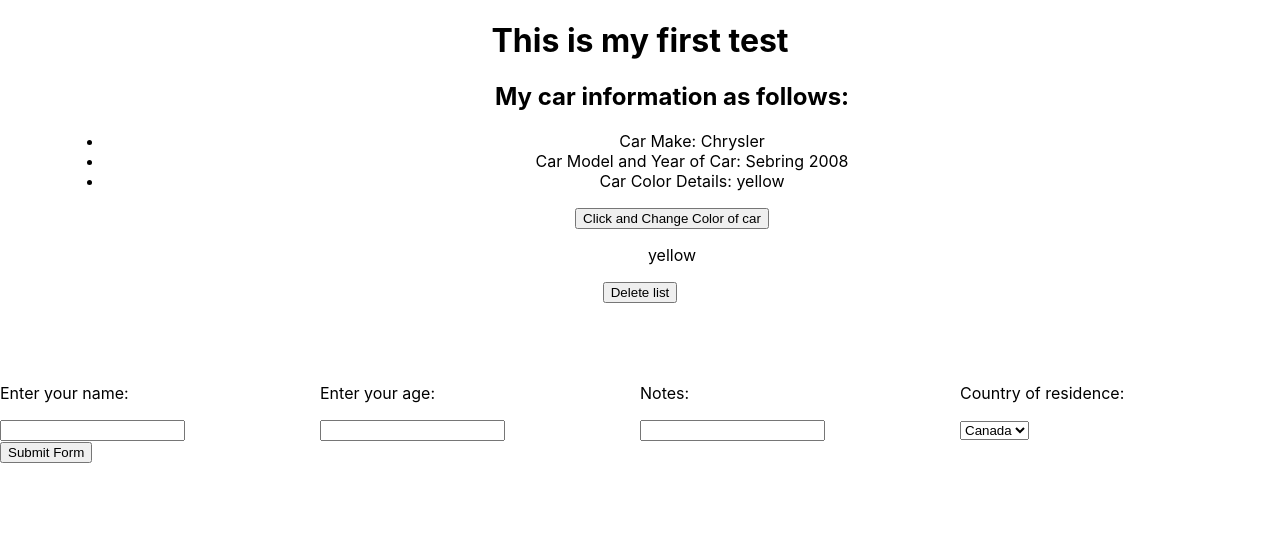
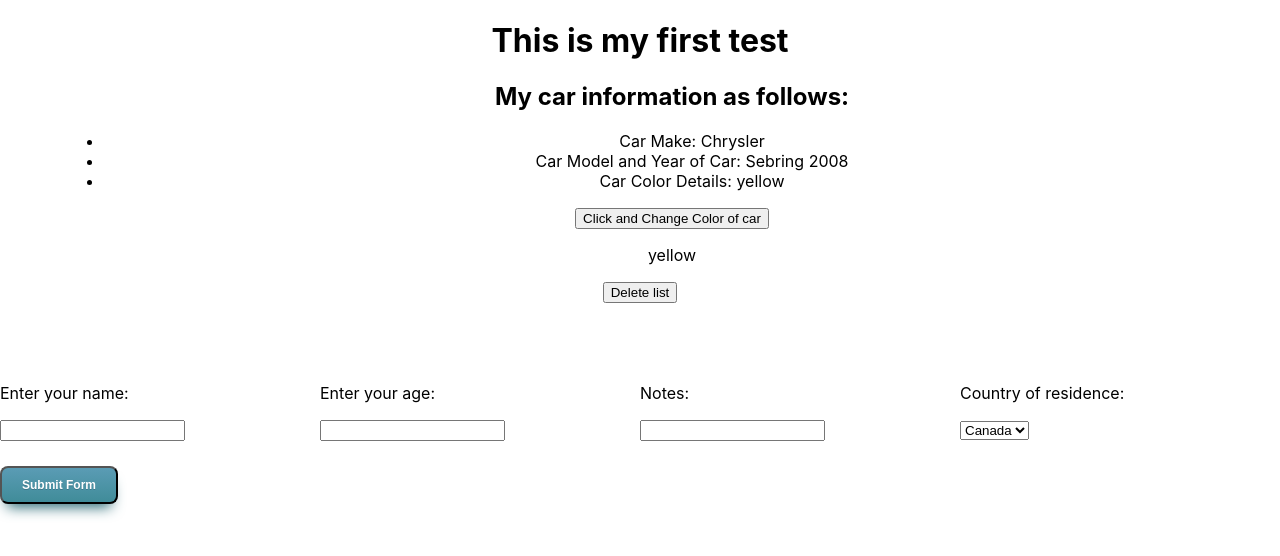
Before and after one commit to jvparien1/ReactRepository, a React (Create React App) app: page / in a window 1280 px wide. Shown: the top 556 px of the page. Built offline with nearby package versions, Linux system fonts and the light colour scheme.

Commit message:
css learning on ReactJS

```diff
--- /dev/null
+++ b/src/MyForm.css
@@ -0,0 +1,30 @@
+.btnAction {
+    box-shadow: 0px 10px 14px -7px #276873;
+    background: linear-gradient(to bottom, #599bb3 5%, #408c99 100%);
+    background-color: #599bb3;
+    border-radius: 8px;
+    display: inline-block;
+    cursor: pointer;
+    color: #ffffff;
+    font-family: Arial;
+    font-size: 12px;
+    font-weight: bold;
+    padding: 10px 20px;
+    text-decoration: none;
+    text-shadow: 0px 1px 0px #3d768a;
+}
+.btnAction:hover {
+	background:linear-gradient(to bottom, #408c99 5%, #599bb3 100%);
+	background-color:#408c99;
+}
+.btnAction:active {
+	position:relative;
+	top:1px;
+}
+.btnAction:disabled {
+	position:relative;
+    background-color: #dddddd;
+    background: linear-gradient(to bottom, #dddddd 5%, #dddddd 100%);
+    color: black;
+    cursor: not-allowed;
+}
--- a/src/MyForm.js
+++ b/src/MyForm.js
@@ -1,4 +1,5 @@
 import React from 'react';
+import './MyForm.css'
 
 
 class MyForm extends React.Component {
@@ -67,11 +68,11 @@ class MyForm extends React.Component {
                 <option value="Canada">Canada</option>
             </select>
             </div>
-            <div style={{width: "100%", float: "left"}}>
-            <input id="btnSubmit" type="button" value="Submit Form" onClick={this.inputSubmitHandler} />
+            <div style={{width: "100%", float: "left", marginTop: "2%"}}>
+            <input id="btnSubmit" className="btnAction" type="button" value="Submit Form" onClick={this.inputSubmitHandler} />
             </div>
             </form>
-            <span style={{color: "red"}}>{errorMessage}</span>
+            <span style={{color: "red", marginTop: "5%"}}>{errorMessage}</span>
             </div>
 
         );
```
